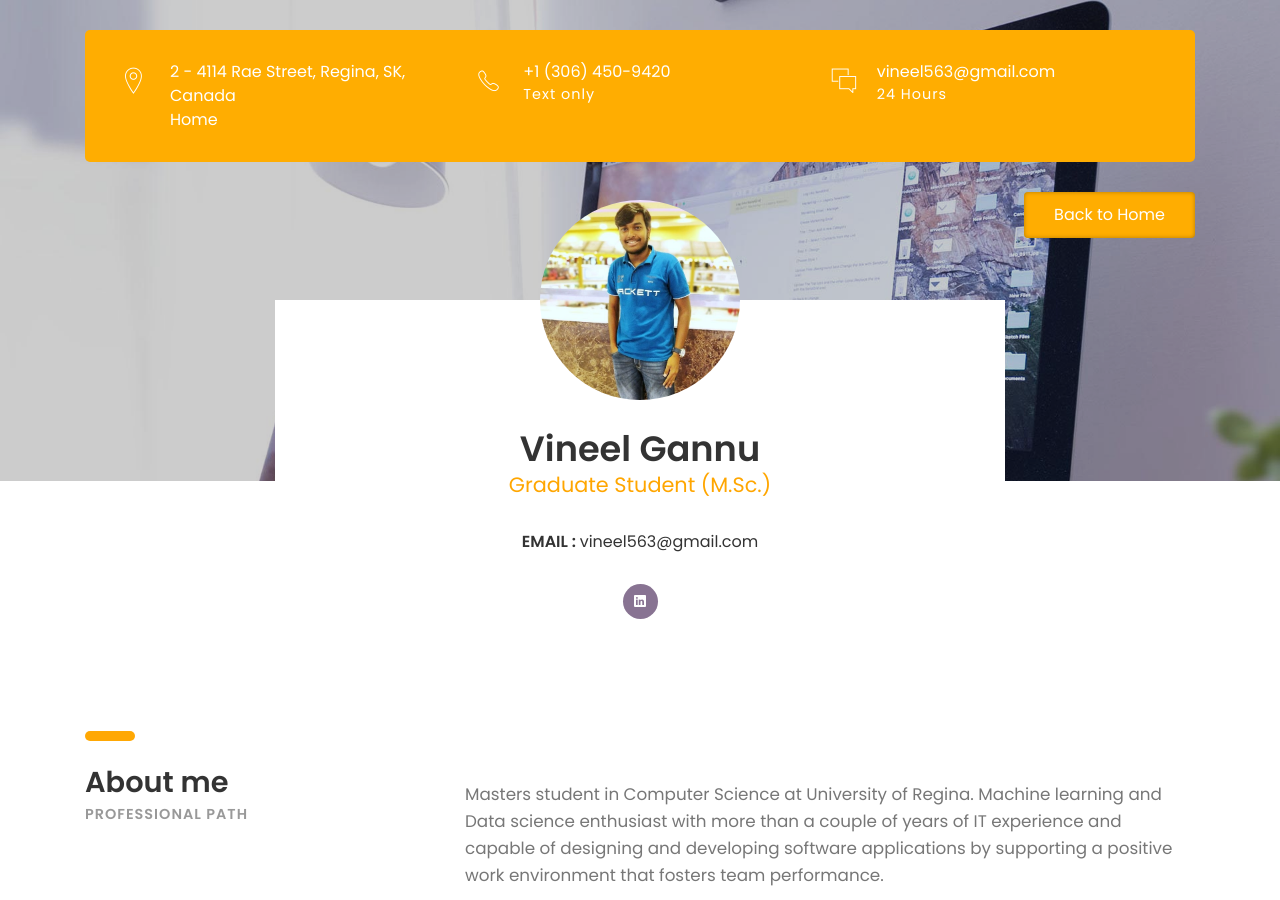
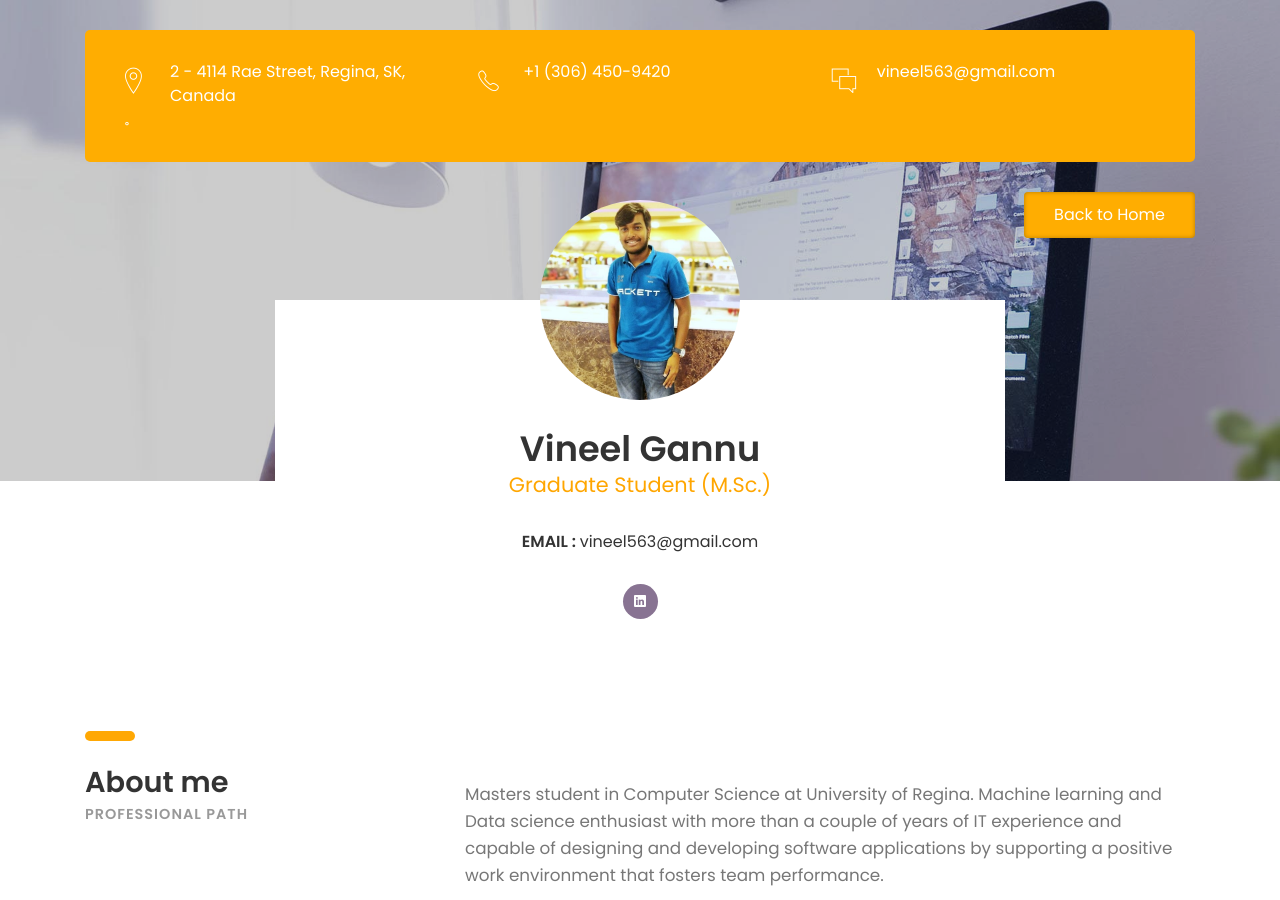
Before and after one commit to UR-DataScience/ur-datascience.github.io, a Jekyll site: the page built from _members/vineel.md, in a window 1280 px wide and 900 px high. Built offline with Jekyll 4.4.1, drawn with Linux system fonts in a browser that asks for light colours; some web fonts are replaced.

Commit message:
Remove header text from members page

```diff
--- a/_includes/person/header.html
+++ b/_includes/person/header.html
@@ -7,9 +7,8 @@
                         <i class="icon ion-ios-location-outline"></i>
                         <div class="right-area">
                             <h5>{{ page.address }}</h5>
-                            <h5>{{ page.address_text }}</h5>
                         </div>
-                    </div>
+                    </div>˚
                 </div>
 
                 <div class="col-sm-6 col-md-6 col-lg-4">
@@ -17,7 +16,6 @@
                         <i class="icon ion-ios-telephone-outline"></i>
                         <div class="right-area">
                             <h5>{{ page.number }}</h5>
-                            <h6>{{ page.number_text }}</h6>
                         </div>
                     </div>
                 </div>
@@ -27,7 +25,6 @@
                         <i class="icon ion-ios-chatboxes-outline"></i>
                         <div class="right-area">
                             <h5>{{ page.email }}</h5>
-                            <h6>{{ page.email_text }}</h6>
                         </div>
                     </div>
                 </div>
```
